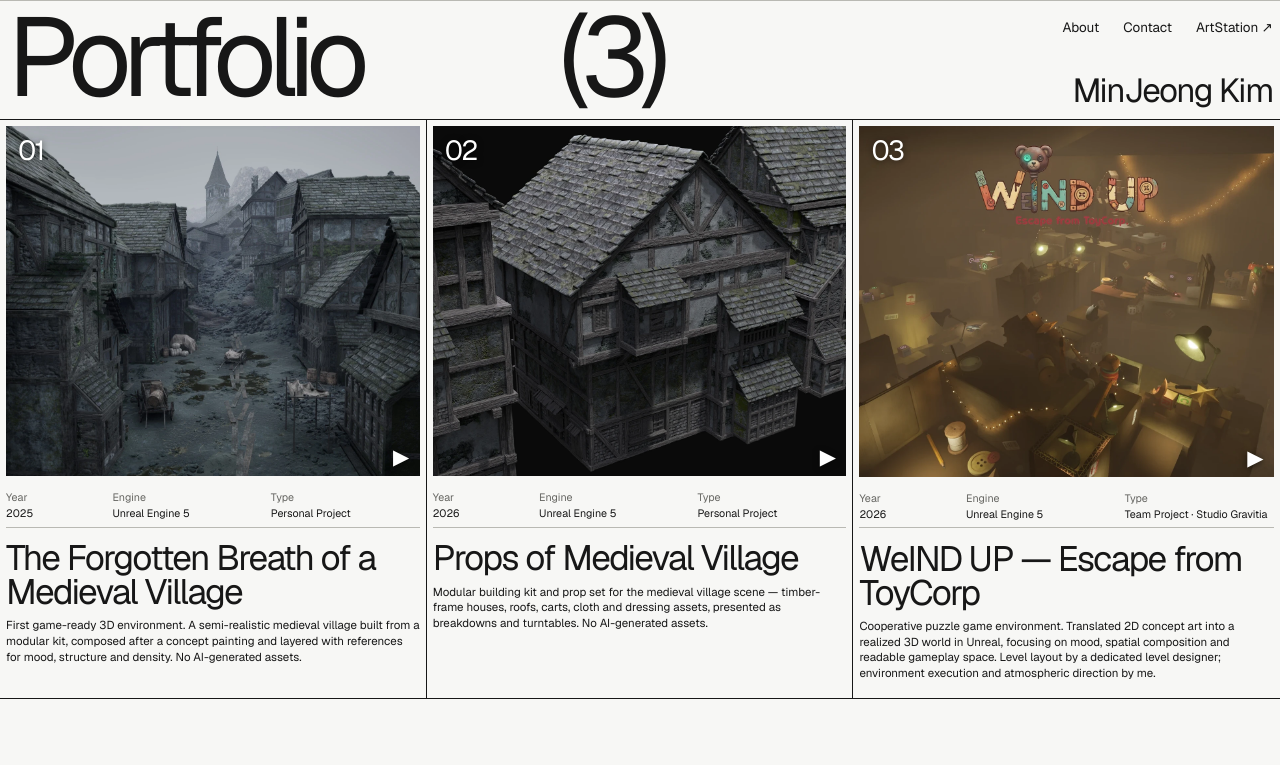
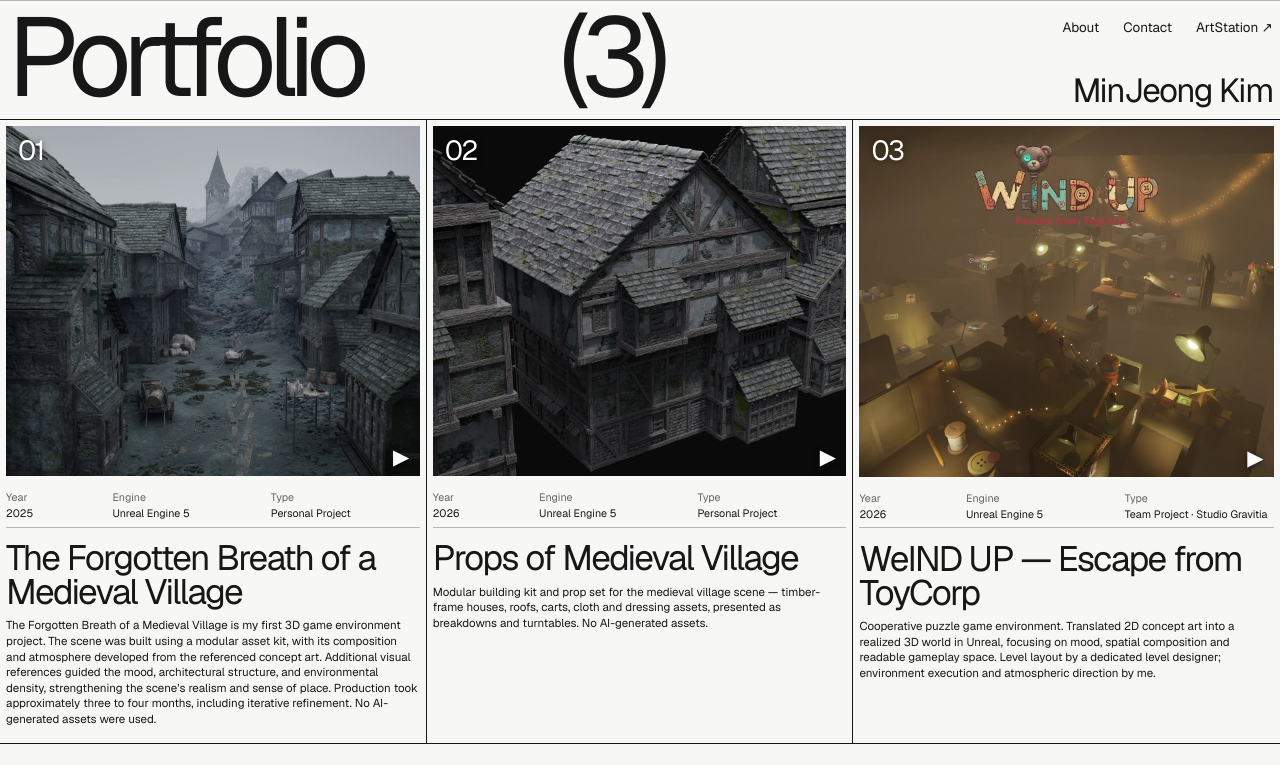
Before and after one commit to rohyunsang/kimminjeong-portfolio, a Next.js app: page / in a window 1280 px wide. Shown: the top 765 px of the page. Built offline with nearby package versions, Linux system fonts and the light colour scheme.

Commit message:
Refine medieval village description

```diff
--- a/src/data/works.ts
+++ b/src/data/works.ts
@@ -39,7 +39,7 @@
       "Marvelous Designer",
       "Marmoset Toolbag"
     ],
-    "summary": "First game-ready 3D environment. A semi-realistic medieval village built from a modular kit, composed after a concept painting and layered with references for mood, structure and density. No AI-generated assets.",
+    "summary": "The Forgotten Breath of a Medieval Village is my first 3D game environment project. The scene was built using a modular asset kit, with its composition and atmosphere developed from the referenced concept art. Additional visual references guided the mood, architectural structure, and environmental density, strengthening the scene’s realism and sense of place. Production took approximately three to four months, including iterative refinement. No AI-generated assets were used.",
     "concept": "https://www.artstation.com/artwork/8bx4vO",
     "artstation": "https://www.artstation.com/artwork/DLzPvn",
     "cover": {
```
